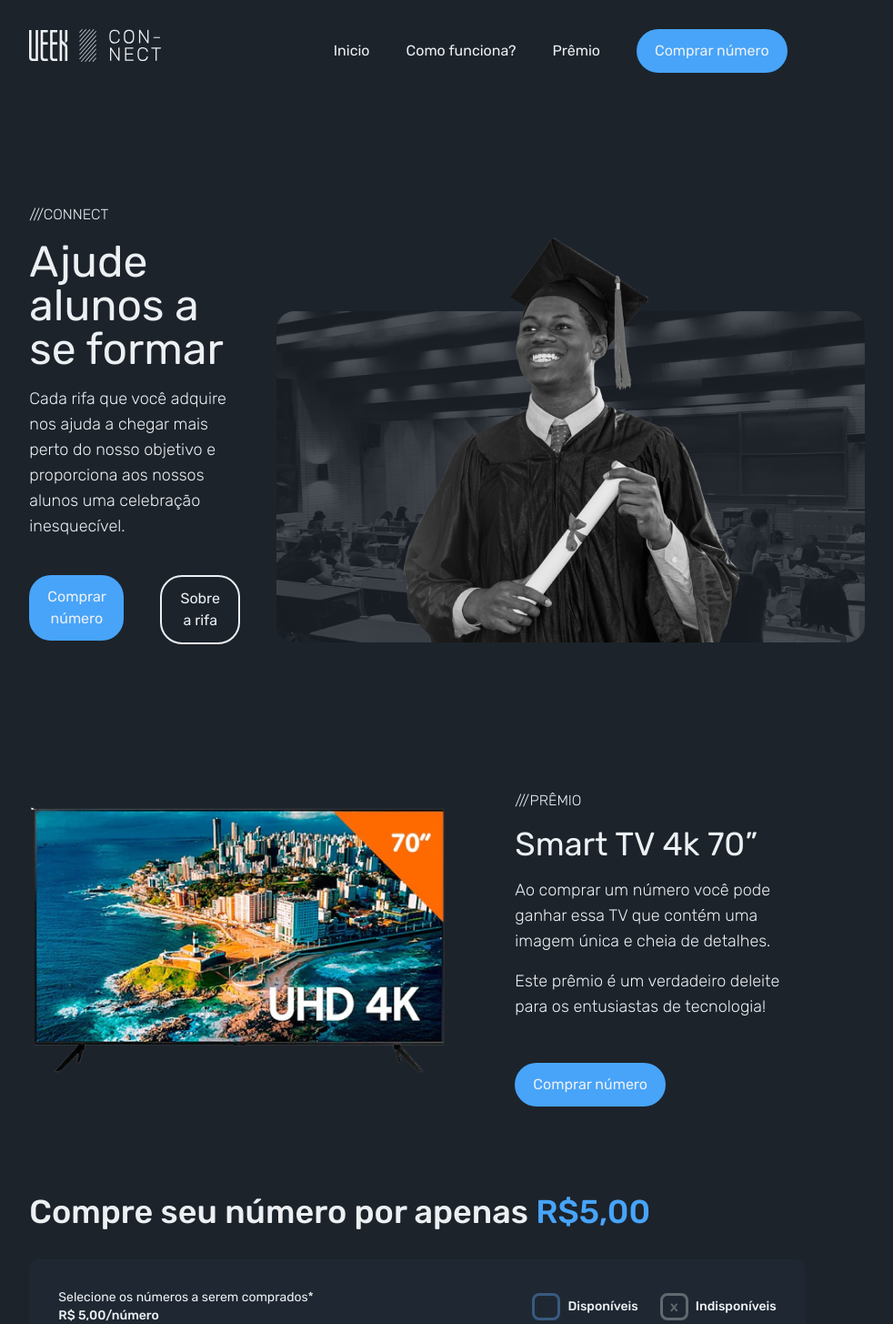
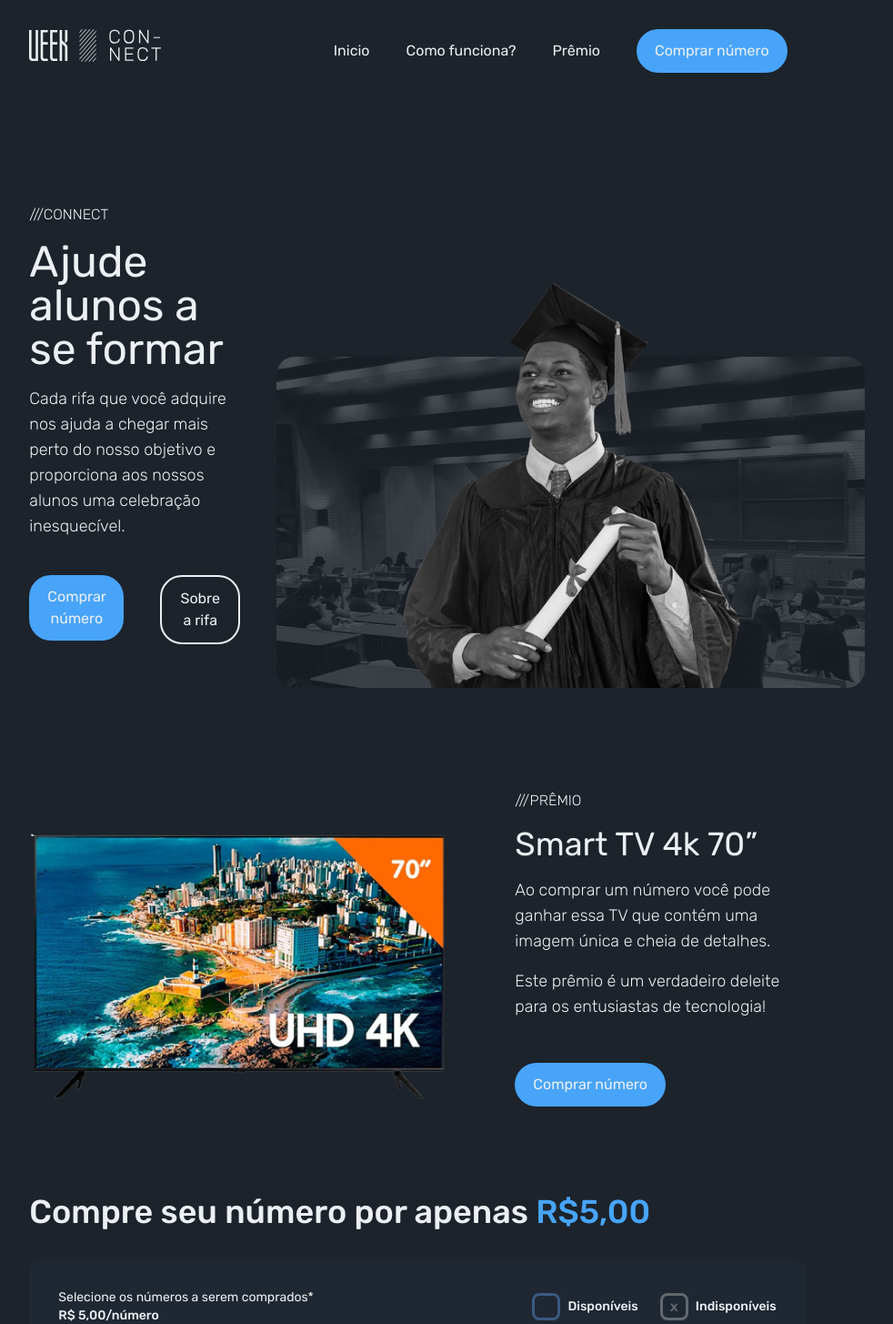
Before and after one commit to rodrigocitadin/ueek, a Next.js app: page / in a window 1280 px wide. Shown: the top 1455 px of the page at 91% size, without its empty margins (181-1163 px from the left). Built offline with nearby package versions, Linux system fonts and the light colour scheme.

Commit message:
adjusting some margins

```diff
--- a/app/sections/Connect.tsx
+++ b/app/sections/Connect.tsx
@@ -20,7 +20,7 @@ export default function Connect() {
           </a>
         </div>
       </div>
-      <img className="m-auto xl:ml-10" src="/banner-person.png" />
+      <img className="m-auto xl:ml-10 xl:m-0" src="/banner-person.png" />
     </div>
   )
 }
--- a/app/sections/Reward.tsx
+++ b/app/sections/Reward.tsx
@@ -6,7 +6,7 @@ import Title from "../components/Title"
 export default function Reward() {
   return (
     <div className="my-24 flex flex-col justify-between items-end xl:flex-row">
-      <img className="m-auto xl:mr-10" src="/tv.png" />
+      <img className="m-auto xl:mr-10 xl:m-0" src="/tv.png" />
       <div>
         <div className="flex flex-col xl:ml-8 xl:block">
           <Identifier>PRÊMIO</Identifier>
```
